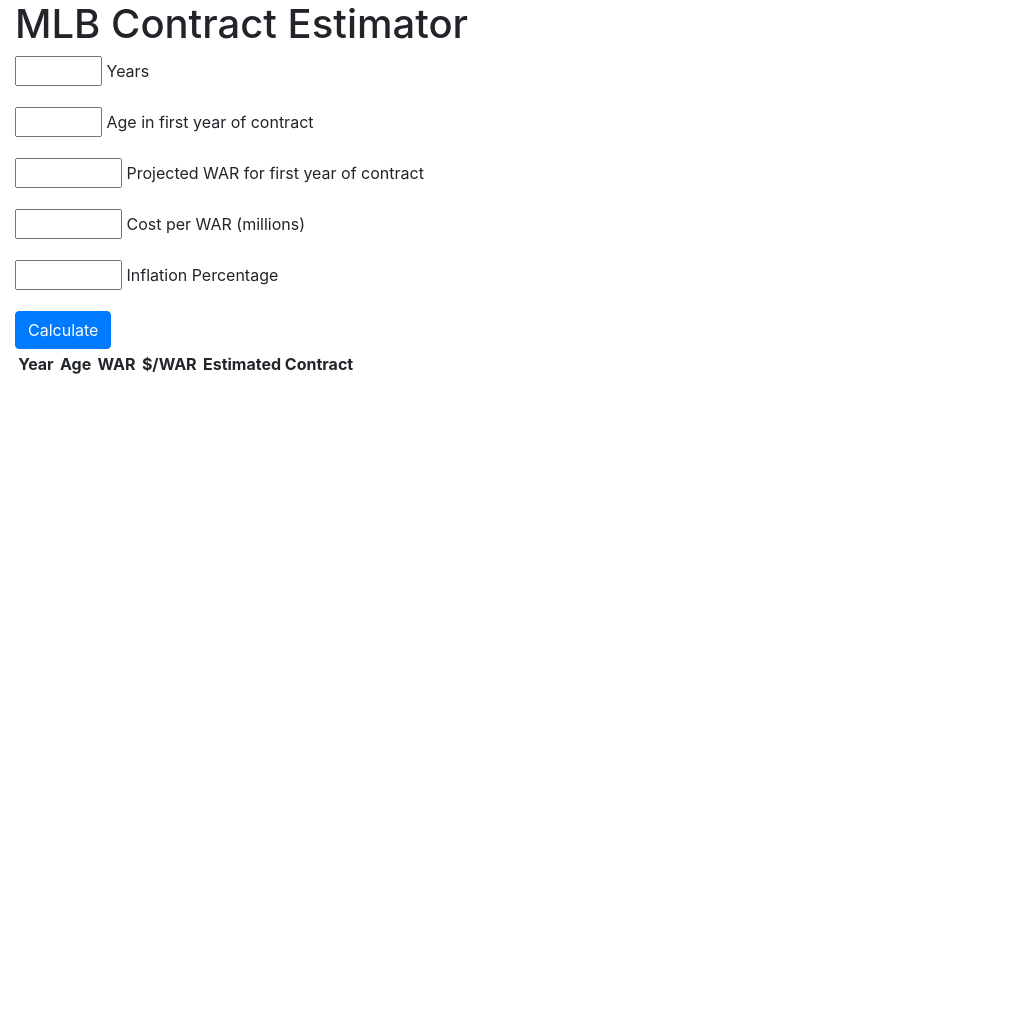
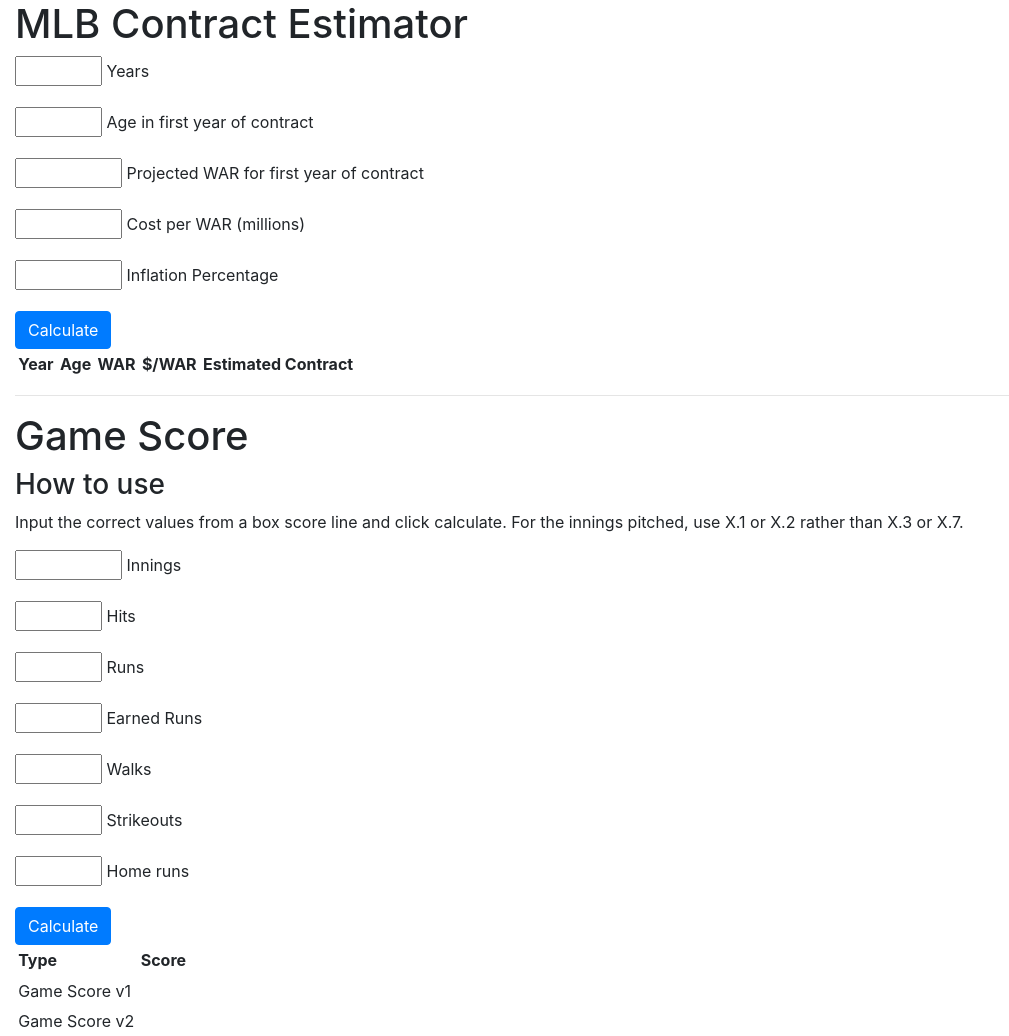
Before and after one commit to seankelly/mlbcalc, a website with bundled scripts: page index.html in a window 1280 px wide. Shown: the whole page, without its empty margins (0-1009 px from the left). Before the commit the page ends 800 px from the top, so only its background shows below. Built offline with nearby package versions, Linux system fonts and the light colour scheme.

Commit message:
Add HTML for game score calculator

```diff
--- a/index.html
+++ b/index.html
@@ -50,6 +50,46 @@
                 <tbody id="contract-results"></tbody>
                 <tfoot id="contract-summary"></tfoot>
             </table>
+            <hr>
+            <h1>Game Score</h1>
+            <h3>How to use</h3>
+            <p>Input the correct values from a box score line and click calculate. For the innings pitched, use X.1 or X.2 rather than X.3 or X.7.</p>
+            <form action="javascript:void(0)">
+                <div class="form-group">
+                    <input type="number" id="innings" size="5" maxlength="3" min="0" max="25" step="0.1">
+                    <label for="innings">Innings</label>
+                </div>
+                <div class="form-group">
+                    <input type="number" id="hits" size="5" maxlength="3" min="0" max="40">
+                    <label for="hits">Hits</label>
+                </div>
+                <div class="form-group">
+                    <input type="number" id="runs" size="5" maxlength="3" min="0" max="15">
+                    <label for="runs">Runs</label>
+                </div>
+                <div class="form-group">
+                    <input type="number" id="earned-runs" size="5" maxlength="3" min="0" max="15">
+                    <label for="earned-runs">Earned Runs</label>
+                </div>
+                <div class="form-group">
+                    <input type="number" id="walks" size="5" maxlength="3" min="0" max="15">
+                    <label for="walks">Walks</label>
+                </div>
+                <div class="form-group">
+                    <input type="number" id="strikeouts" size="5" maxlength="3" min="0" max="25">
+                    <label for="strikeouts">Strikeouts</label>
+                </div>
+                <div class="form-group">
+                    <input type="number" id="home-runs" size="5" maxlength="3" min="0" max="10">
+                    <label for="home-runs">Home runs</label>
+                </div>
+                <button id="game-score-calculate" type="submit" class="btn btn-primary">Calculate</button>
+                <table>
+                    <tr><th>Type</th><th>Score</th></tr>
+                    <tr><td>Game Score v1</td><td id="gs-v1"></td></tr>
+                    <tr><td>Game Score v2</td><td id="gs-v2"></td></tr>
+                </table>
+            </form>
         </div>
         <script src="https://maxcdn.bootstrapcdn.com/bootstrap/4.0.0/js/bootstrap.min.js" integrity="sha384-JZR6Spejh4U02d8jOt6vLEHfe/JQGiRRSQQxSfFWpi1MquVdAyjUar5+76PVCmYl" crossorigin="anonymous"></script>
         <script src="contract.js"></script>
```
